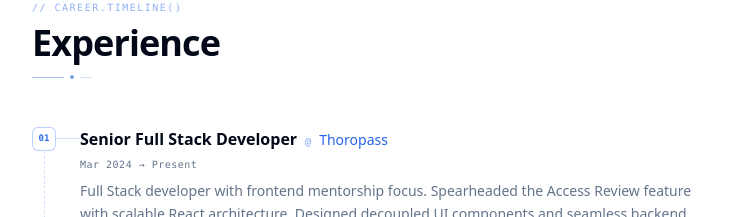
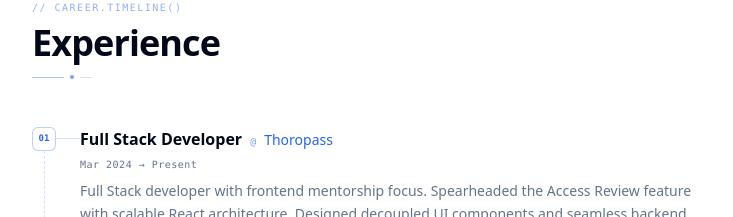
Before and after one commit to ItsRicmor/profolio-ricardo, a Next.js app: page / in a window 1280 px wide. Shown: the part 1620-1837 px from the top of the page, without its empty margins (176-909 px from the left). Built offline with nearby package versions, Linux system fonts and the light colour scheme.

Commit message:
refactor: update job title from Senior to Full Stack Developer at Thoropass

```diff
--- a/src/data/experience.ts
+++ b/src/data/experience.ts
@@ -3,7 +3,7 @@ import { Experience } from "@/types";
 export const experiences: Experience[] = [
   {
     id: "1",
-    position: "Senior Full Stack Developer",
+    position: "Full Stack Developer",
     company: "Thoropass",
     startDate: "Mar 2024",
     endDate: "Present",
```
